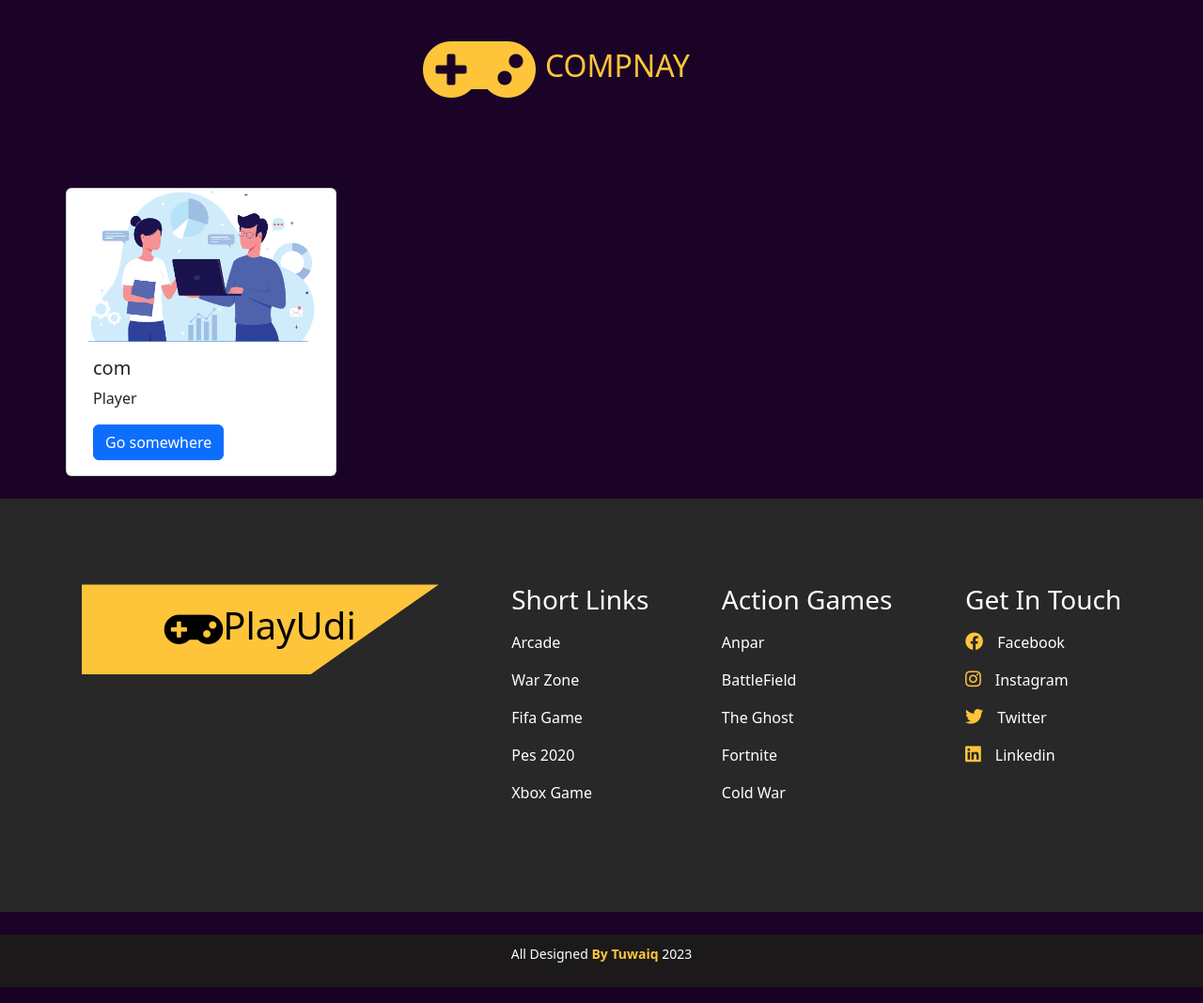
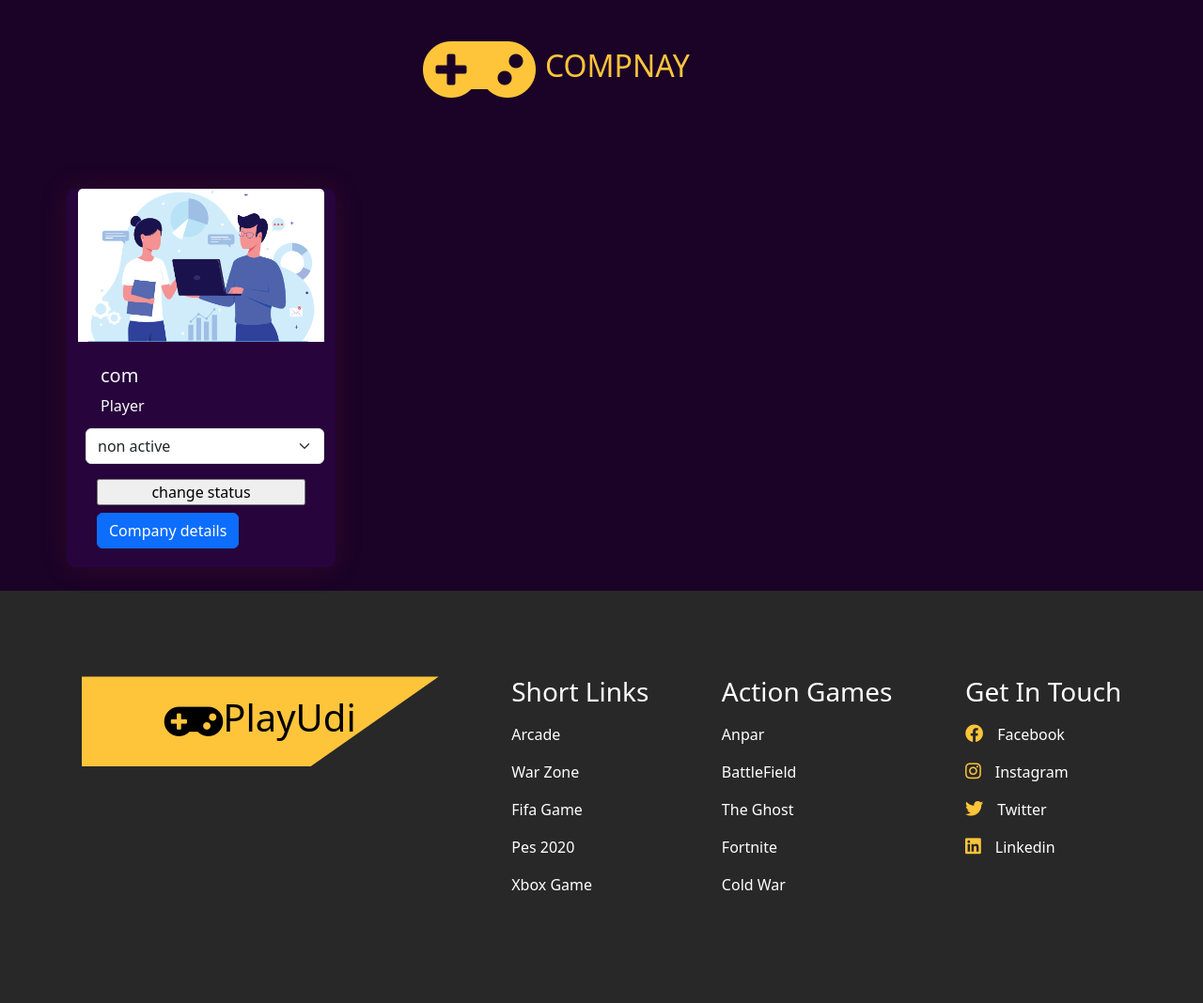
Before and after one commit to abdulazizalzahrani1/CapStone-PlayUdi-, a Django app: page /accounts/user_admin/ in a window 1280 px wide. Shown: the part 374-1442 px from the top of the page at 94% size. Run offline with Django 4.2, Linux system fonts and the light colour scheme; a user stored in the database is signed in; data comes from the database, SQL or seed files in the repository; both versions use the stored data as it was after the commit.

Commit message:
authentication and design

```diff
--- a/PlayUdi/accounts/templates/accounts/user_admin.html
+++ b/PlayUdi/accounts/templates/accounts/user_admin.html
@@ -17,7 +17,7 @@
         {% for profile in profiles %}
           {%if profile.states == '1' %}
 
-          <li><a class="col-12 dropdown-item" href="">{{profile.user.username}}</a></li>
+          <li><a class="col-12 dropdown-item" href="{% url 'accounts:profile_page' profile.user.id %}">{{profile.user.username}}</a></li>
           {%endif%}
       {% endfor %}
     </ul>
@@ -33,12 +33,26 @@
           {%if profile.states == '2' %}
           <div class="row pt-5">
 
-          <div class="card" style="width: 18rem;">
+          <div class="card cardbg" style="width: 18rem;">
             <img src="{{profile.avatar.url}}" class="card-img-top" alt="...">
             <div class="card-body">
-              <h5 class="card-title">{{profile.user.username}}</h5>
-              <p class="card-text">{{profile.bio}}</p>
-              <a href="#" class="btn btn-primary">Go somewhere</a>
+              <h5 class="m-2 card-title text-light">{{profile.user.username}}</h5>
+              <p class="m-2 card-text text-light">{{profile.bio}}</p>
+              <form action="{% url 'accounts:user_admin_view' %}"  method="post" enctype="multipart/form-data" class="d-flex flex-column gap-2">
+                {% csrf_token %}
+                <div class="row">
+
+                <input type="hidden" value="{{profile.user.id}}" name="profile_id" >
+              <select class=" m-1 form-select" name="status">
+                <option value="non_active">non active</option>
+
+                <option value="active">active</option>
+
+              </select>
+                </div>
+              <input type="submit" value="change status" class="m-1">
+          </form>
+              <a href="{% url 'accounts:profile_page' profile.user.id %}" class="control-form m-1 btn btn-primary">Company details</a>
             </div>
           </div>
         </div>
--- a/PlayUdi/accounts/views.py
+++ b/PlayUdi/accounts/views.py
@@ -98,5 +98,18 @@ def user_admin_view(request: HttpRequest):
      users = User.objects.all()
      profiles= Profile.objects.all()
      touremnts=Tournament.objects.all()
+     if request.method=="POST":
+        status= request.POST["status"]
+        profile_id=request.POST["profile_id"]
+
+        profile = User.objects.get(id=profile_id)
+
+        if status == "non_active":
+            profile.is_active= False
+        else:
+              profile.is_active= True
+        profile.save()
+
+
 
      return render(request, "accounts/user_admin.html",context = {"users" :users ,"profiles":profiles,"touremnts":touremnts})
--- a/PlayUdi/main/static/styles/stylee.css
+++ b/PlayUdi/main/static/styles/stylee.css
@@ -42,6 +42,8 @@ header {
 }
 .cardbg{
     background-color: #27043b;
+    border-radius: 10px;
+    box-shadow: 0 0 30px rgba(219, 56, 28, 0.125);
 }
 .logo{
     width: 300px;
@@ -620,9 +622,12 @@ ul li a:hover {
 }
 .imgProfile {
     max-width: 100%;
+    border-radius: 20px;
+    box-shadow:0 0 30px rgb(197 40 40 / 26%);
 }
 .imgProfile {
     vertical-align: middle;
+    border-radius: 20px;
     border-style: none;
 }
 /* About Me
--- a/PlayUdi/main/templates/main/base.html
+++ b/PlayUdi/main/templates/main/base.html
@@ -38,12 +38,16 @@
                                 Account
                               </a>
                               <ul  class="dropdown-menu bg-black">
+                                {% if not request.user.is_staff%}
                                 <li><a class="dropdown-item" href="{% url 'accounts:profile_page' request.user.id %}">Profile</a></li>
                                 <li><a class="dropdown-item" href="{% url 'accounts:update_profile_page' request.user.id %}">Update Profile</a></li>
+                                {%endif%}
                                 {% if request.user.is_staff %}
                                 <li><a class="dropdown-item" href="{% url 'trophy:trophy_view' %}">Trophy</a></li>
                                 {% endif %}
-                                <li><a class="dropdown-item" href="#">Another action</a></li>
+                                {% if request.user.is_superuser %}
+                                <li><a class="dropdown-item" href="{% url 'accounts:user_admin_view' %}">admin page</a></li>
+                                {% endif %}
                                 <li><hr class="dropdown-divider"></li>
                                 <li><a class="dropdown-item" href="{% url 'accounts:logout_user_view'%}">Logout</a></li>
                               </ul>
```
Also changed, not shown: PlayUdi/accounts/templates/accounts/profile.html (+15 -5 lines), PlayUdi/db.sqlite3, PlayUdi/tournament/migrations/0022_alter_tournament_trophy_for_tournament.py (added).
